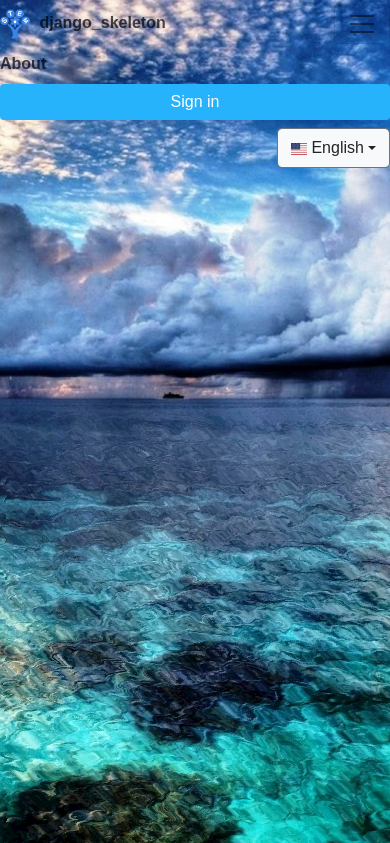
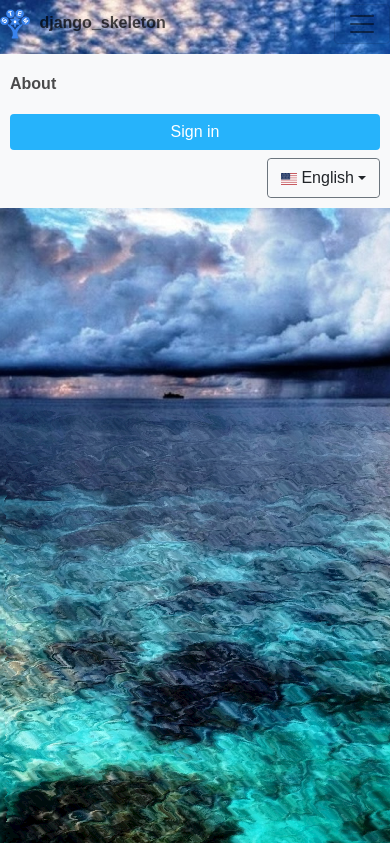
Before and after one commit to OttawaSTEM/django_skeleton, a Django app: page /en/ in a window 390 px wide, after a click that opens the changed part. Shown: the top 843 px of the page. Run offline with Django 3.2, Linux system fonts and the light colour scheme; parts of the project's set-up code (start-up, migrations or seed data) failed here and were passed over; some libraries are stand-ins or nearby versions; some web fonts are replaced.

Commit message:
update css

```diff
--- a/src/static/site/css/main.css
+++ b/src/static/site/css/main.css
@@ -38,6 +38,16 @@ html, body {
     .navbar-expand-xl>.container-fluid {
         padding-right: 10px;
         padding-left: 10px;
+    }
+
+    #navbarSupportedContent {
+        margin-top: 10px;
+        background-color: #f8f9fa !important;
+        padding: 10px 10px;
+    }
+
+    .navbar-nav>.nav-item {
+        margin-bottom: 10px;
     }
 }
 
@@ -107,6 +117,15 @@ a.dropdown-item:hover {
     padding: 10em 0;
     margin-bottom: 0;
     height: 100%;
+}
+
+.corporate-jumbo-text {
+    margin-top: 20vh;
+    transform: translateY(-20%);
+    font-weight: bold;
+    font-size: calc(100% + 5vw);
+    text-align: center;
+    text-shadow: 0px 0px 50px #0084ff;
 }
 
 .water {
--- a/src/templates/base.html
+++ b/src/templates/base.html
@@ -23,7 +23,7 @@
         <link rel="shortcut icon" href="{% static 'site/ico/favicon.ico' %}">
 
         {% comment %} <link rel="stylesheet" href="https://cdnjs.cloudflare.com/ajax/libs/twitter-bootstrap/5.0.0-alpha1/css/bootstrap.min.css"> {% endcomment %}
-        <link rel="stylesheet" href="https://cdnjs.cloudflare.com/ajax/libs/twitter-bootstrap/4.5.0/css/bootstrap.min.css">
+        <link rel="stylesheet" href="https://cdnjs.cloudflare.com/ajax/libs/twitter-bootstrap/4.5.2/css/bootstrap.min.css">
 
         <link rel="stylesheet" href="https://cdnjs.cloudflare.com/ajax/libs/bootstrap-select/1.13.18/css/bootstrap-select.min.css">
 
@@ -166,7 +166,7 @@
         {% comment %} <script src="https://cdnjs.cloudflare.com/ajax/libs/twitter-bootstrap/5.0.0-alpha1/js/bootstrap.bundle.min.js"></script> {% endcomment %}
 
         <script src="https://cdnjs.cloudflare.com/ajax/libs/jquery/3.5.1/jquery.min.js"></script>
-        <script src="https://stackpath.bootstrapcdn.com/bootstrap/4.5.0/js/bootstrap.bundle.min.js"></script>
+        <script src="https://stackpath.bootstrapcdn.com/bootstrap/4.5.2/js/bootstrap.bundle.min.js"></script>
 
         <script src="https://cdnjs.cloudflare.com/ajax/libs/bootstrap-select/1.13.18/js/bootstrap-select.min.js"></script>
 
```
